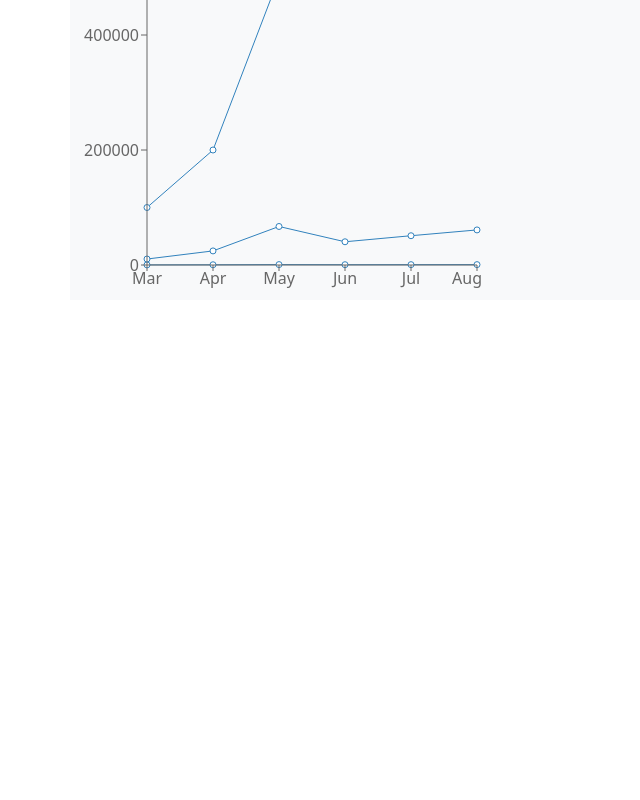
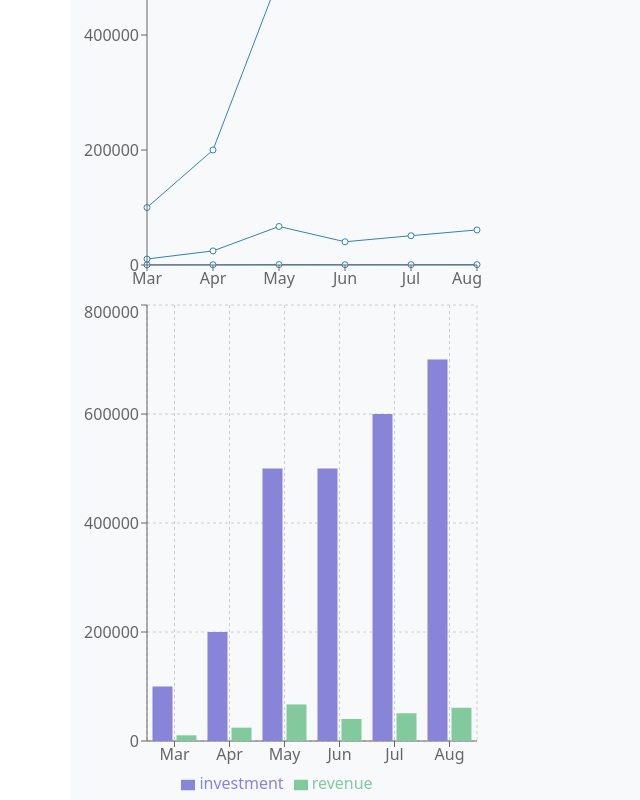
Before and after one commit to tusher112/techshop-website-with-ReactJs, a React (Create React App) app: page /dashboard in a window 1280 px wide. Shown: the part 280-1080 px from the top of the page, without its empty margins (0-640 px from the left). Before the commit the page ends 800 px from the top, so only its background shows below. Built offline with nearby package versions, Linux system fonts and the light colour scheme.

Commit message:
barchart added

```diff
--- a/src/components/Dashboard/Dashboard.js
+++ b/src/components/Dashboard/Dashboard.js
@@ -1,20 +1,16 @@
 // import React from 'react';
 import React, { PureComponent } from 'react';
 import {
+    BarChart, Bar, Cell, XAxis, YAxis, Tooltip, Legend, ResponsiveContainer,
     LineChart,
     Line,
-  XAxis,
-  YAxis,
-  CartesianGrid,
-  Tooltip,
-  Legend,
-  ReferenceLine,
-  ResponsiveContainer,
+    CartesiaGrid,
+    CartesianGrid
 } from 'recharts';
 
 const Dashboard = () => {
 
-    const data=
+    const data =
         [
             {
                 "month": "Mar",
@@ -55,6 +51,8 @@ const Dashboard = () => {
         ]
 
     return (
+
+        <div>
             <LineChart width={400} height={500} data={data}>
 
                 <Line dataKey={"investment"}></Line>
@@ -64,6 +62,19 @@ const Dashboard = () => {
                 <YAxis></YAxis>
                 <Tooltip></Tooltip>
             </LineChart>
+
+
+            <BarChart width={400} height={500} data={data}>
+                <CartesianGrid strokeDasharray="3 3" />
+                <XAxis dataKey="month" />
+                <YAxis />
+                <Tooltip />
+                <Legend />
+                <Bar dataKey="investment" fill="#8884d8" />
+                <Bar dataKey="revenue" fill="#82ca9d" />
+            </BarChart>
+
+        </div>
     );
 };
 
```
Lines whose indentation alone changed are shown as unchanged.
